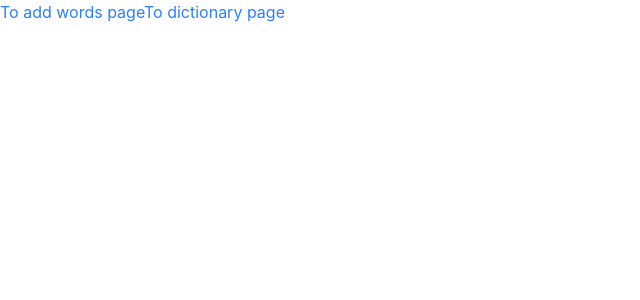
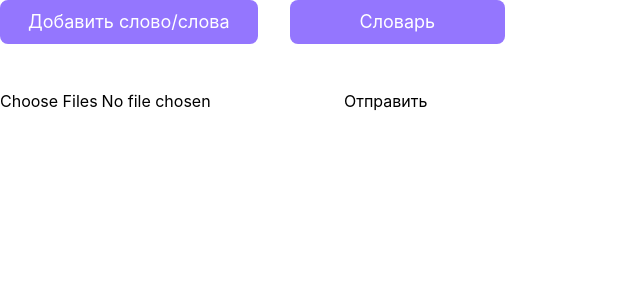
Before and after one commit to schr0cat/dictionary-for-translators, a React (Vite) app: page / in a window 1280 px wide. Shown: the top 300 px of the page, without its empty margins (0-640 px from the left). Built offline with nearby package versions, Linux system fonts and the light colour scheme.

Commit message:
Добавить форму загрузки docx/pdf файлов

```diff
--- a/src/App.tsx
+++ b/src/App.tsx
@@ -2,13 +2,21 @@ import Route from './components/Route';
 import Link from './components/Link';
 import AddWordsPage from './pages/AddWordsPage';
 import DictionaryPage from './pages/DictionaryPage';
+import FileDownloadForm from './components/FileDownloadForm';
 
 
 function App() {
   return <div>
-    <Link to='/addWords'>To add words page</Link>
+    <Route path='/'>
+      <div className='flex gap-x-8 mb-[45px]'>
+        <Link to='/addWords' className='bg-[#9476FE] text-lg text-white p-[8px_28px] rounded-lg'>Добавить слово/слова</Link>
+        <Link to='/dictionary' className='bg-[#9476FE] text-lg text-white p-[8px_70px] rounded-lg'>Словарь</Link>
+      </div>
 
-    <Link to='/dictionary'>To dictionary page</Link>
+      <div className='flex gap-x-8'>
+        <FileDownloadForm />
+      </div>
+    </Route>
 
     <Route path='/addWords'>
       <AddWordsPage />
--- /dev/null
+++ b/src/components/FileDownloadForm.tsx
@@ -0,0 +1,26 @@
+import { useForm } from 'react-hook-form';
+import type { SubmitHandler } from 'react-hook-form'
+// import { useState } from 'react';
+
+interface FileDownloadFormInput {
+  files: FileList;
+}
+
+function FileDownloadForm() {
+  const { register, handleSubmit } = useForm<FileDownloadFormInput>();
+  const onSubmit: SubmitHandler<FileDownloadFormInput> = (data) => console.log(data);
+
+  return <form onSubmit={handleSubmit(onSubmit)} encType="multipart/form-data">
+    {/* TODO: написать то, что файл должен быть именно pdf/docx и может быть добавлено сразу несколько файлов */}
+    <input
+      {...register('files')}
+      type='file'
+      accept='.pdf, .docx'
+      multiple
+    />
+
+    <button type='submit'>Отправить</button>
+  </form>
+};
+
+export default FileDownloadForm;
```
Also changed, not shown: src/components/AddWordsForm.tsx (+8 -1 lines).
